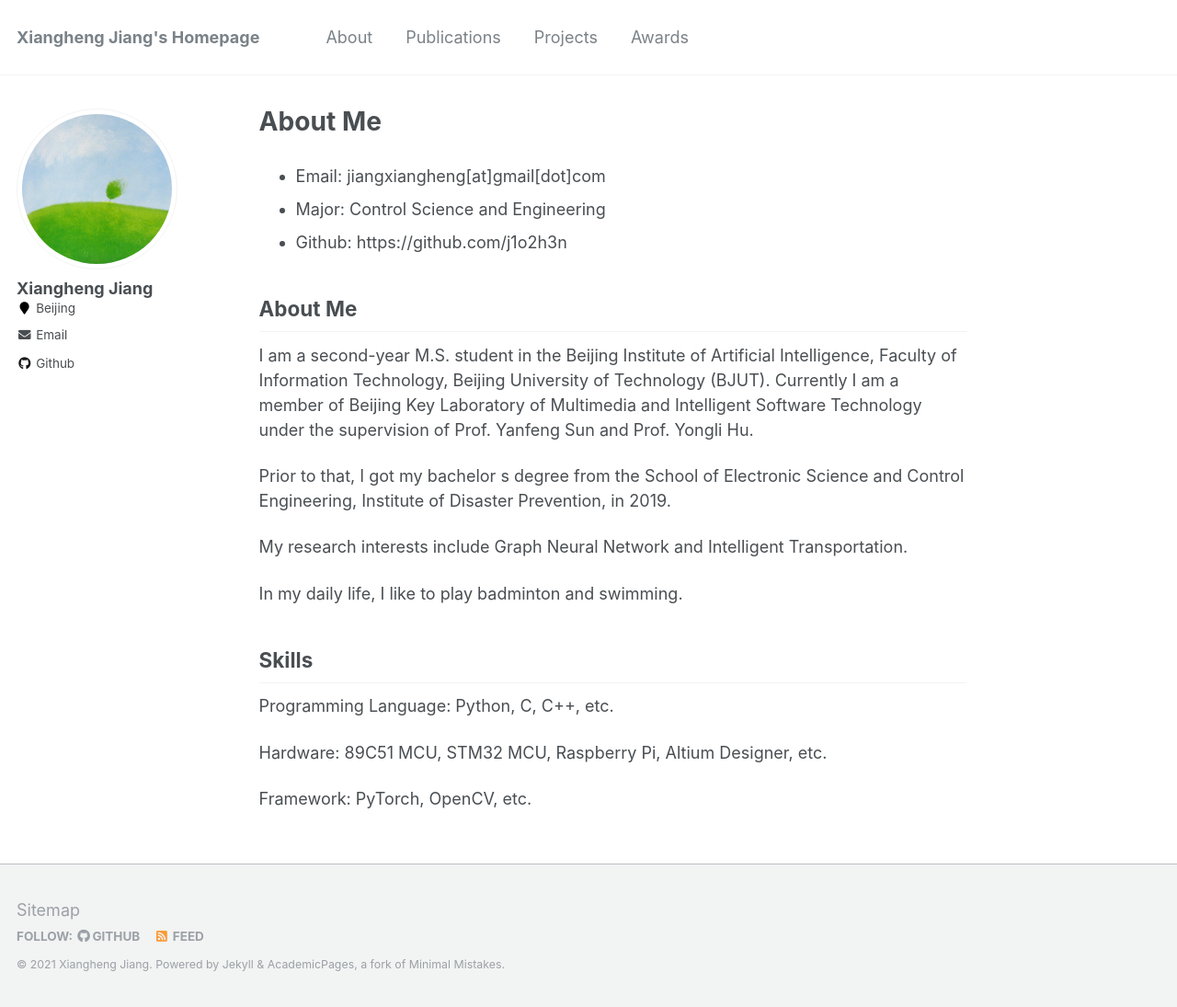
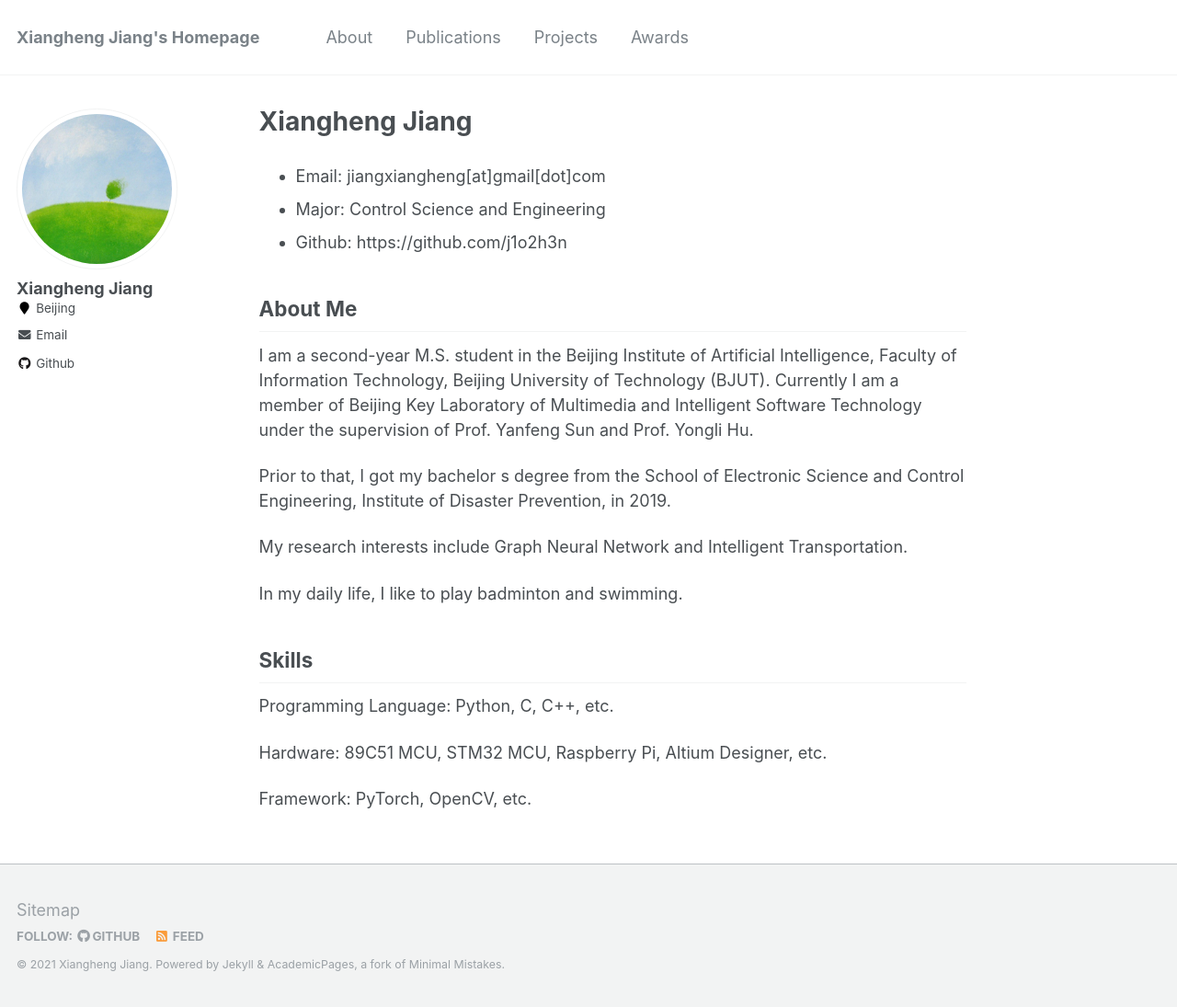
Before and after one commit to j1o2h3n/j1o2h3n.github.io, a Jekyll site: the page built from _pages/about.md, in a window 1280 px wide and 1095 px high. Shown: the whole window at 92% size. Built offline with Jekyll 4.4.1, drawn with Linux system fonts in a browser that asks for light colours.

Commit message:
Update about.md

```diff
--- a/_pages/about.md
+++ b/_pages/about.md
@@ -1,6 +1,6 @@
 ---
 permalink: /
-title: "About Me"
+title: "Xiangheng Jiang"
 excerpt: "About me"
 author_profile: true
 redirect_from:
```
